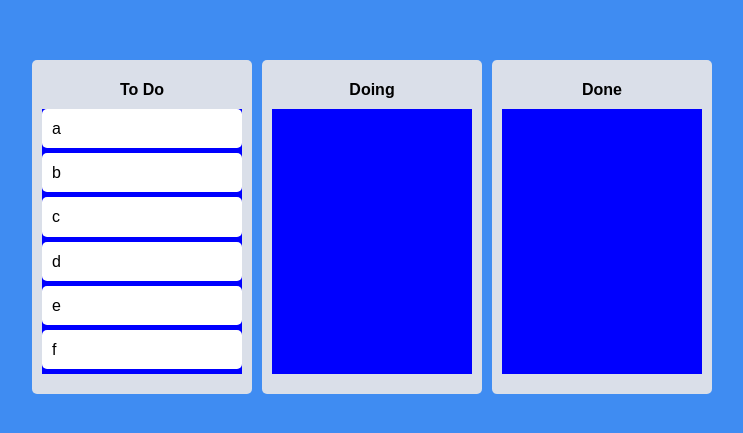
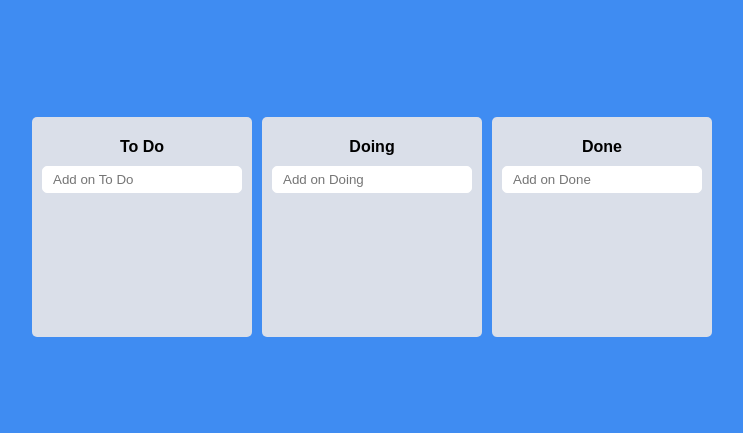
Before and after one commit to tiyang0110/react-todo-ex, a React (Create React App) app: page / in a window 1280 px wide. Shown: the part 173-606 px from the top of the page, without its empty margins (268-1011 px from the left). Built offline with nearby package versions, Linux system fonts and the light colour scheme.

Commit message:
TodoList 코드 챌린지중, TrashBox bcc 먼저 확인하기

```diff
--- a/package.json
+++ b/package.json
@@ -3,6 +3,11 @@
   "version": "0.1.0",
   "private": true,
   "dependencies": {
+    "@fortawesome/fontawesome-svg-core": "^6.1.1",
+    "@fortawesome/free-brands-svg-icons": "^6.1.1",
+    "@fortawesome/free-regular-svg-icons": "^6.1.1",
+    "@fortawesome/free-solid-svg-icons": "^6.1.1",
+    "@fortawesome/react-fontawesome": "^0.2.0",
     "@testing-library/jest-dom": "^5.16.4",
     "@testing-library/react": "^13.3.0",
     "@testing-library/user-event": "^13.5.0",
@@ -10,6 +15,7 @@
     "@types/node": "^16.11.41",
     "@types/react": "^18.0.12",
     "@types/react-dom": "^18.0.5",
+    "@types/react-fontawesome": "^1.6.5",
     "apexcharts": "^3.35.3",
     "install": "^0.13.0",
     "react": "^18.2.0",
--- a/src/App.tsx
+++ b/src/App.tsx
@@ -1,15 +1,22 @@
-import { DragDropContext, DropResult } from "react-beautiful-dnd";
+import { DragDropContext, DragStart, Droppable, DropResult } from "react-beautiful-dnd";
 import { useRecoilState } from "recoil";
 import styled from "styled-components";
 import { todoState } from "./atmos";
 import Board from "./Components/Board";
+import { FontAwesomeIcon } from "@fortawesome/react-fontawesome";
+import { library } from "@fortawesome/fontawesome-svg-core";
+import { fas } from "@fortawesome/free-solid-svg-icons";
+import { useState } from "react";
 
+// fontawesome solid 추가
+library.add(fas);
 
 const Wrapper = styled.div`
   display: flex;
   max-width: 680px;
   width: 100%;
   margin: 0 auto;
+  flex-direction: column;
   justify-content: center;
   align-items: center;
   height: 100vh;
@@ -23,25 +30,72 @@ const Boards = styled.div`
   gap: 10px;
 `;
 
+interface ITrashBoxProps {
+  isDraggingover: boolean,
+  isDraggingFromThis: boolean,
+  isDrag: boolean,
+}
+
+const TreshBox = styled.div<ITrashBoxProps>`
+  position: fixed;
+  left: 0;
+  right: 0;
+  bottom: 5px;
+  margin: 0 auto;
+  background-color: ${(props) => props.isDraggingover ? "#ff8563" : props.theme.boardColor};
+  width: 100px;
+  height: 100px;
+  display: flex;
+  justify-content: center;
+  align-items: center;
+  border-radius: 50%;
+  margin-bottom: 20px;
+  font-size: 40px;
+  transition: background-color 0.3s ease-in-out, transform 0.3s ease-in-out;
+  overflow: hidden;
+  box-shadow: 0px 2px 5px rgba(0, 0, 0, 0.4);
+  transform: ${(props) => props.isDrag ? "translateY(0px)" : "translateY(130px)" };
+  svg {
+    position: fixed;
+    opacity: ${(props) => props.isDraggingover ? "0" : "1"};
+    transition: opacity 0.3s ease-in-out;
+  }
+`;
+
+
+/*
+  코드 챌린지!
+  1. input 꾸미기 O
+  2. Todos -> Local Storage 저장 O
+  3. Task 삭제
+     -> 버튼, 드래그앤드랍(휴지통 삭제?) O
+  4. 보드 자체 순서 바꾸기
+  5. 보드 생성 폼 -> 실제 보드 생성
+*/
 
 function App(){
   const [todos, setTodos] = useRecoilState(todoState);
+  const [isDrag, setIsDrag] = useState(false);
+
+  const onDragStart = (info:DragStart) => {
+    console.log(info);
+    setIsDrag(true);
+  }
 
   const onDragEnd = (info:DropResult) => {
-    const { destination, draggableId, source } = info;
+    const { destination, source } = info;
 
-    console.log(info);
-
-    console.log(destination);
-    console.log(source.droppableId);
+    setIsDrag(false);
 
     if(!destination) return;
     if(destination?.droppableId === source.droppableId){
       // 같은 보드에서 움직임
       setTodos((allBoard) => {
         const boardCopy = [...allBoard[source.droppableId]];
+        const taskObj = boardCopy[source.index];
         boardCopy.splice(source.index, 1);
-        boardCopy.splice(destination?.index, 0, draggableId);
+        boardCopy.splice(destination?.index, 0, taskObj);
+
         return {
           ...allBoard,
           [source.droppableId]: boardCopy
@@ -49,14 +103,15 @@ function App(){
       })
     }
 
-    if(destination.droppableId !== source.droppableId){
+    if(destination.droppableId !== source.droppableId && destination.droppableId !== "trashBox"){
       // 다른 보드로 움직임
       setTodos((allBoard) => {
         const sourceBoard = [...allBoard[source.droppableId]];
+        const taskObj = sourceBoard[source.index];
         const targetBoard = [...allBoard[destination.droppableId]];
 
         sourceBoard.splice(source.index, 1);
-        targetBoard.splice(destination.index, 0, draggableId);
+        targetBoard.splice(destination.index, 0, taskObj);
 
         return {
           ...allBoard,
@@ -66,9 +121,30 @@ function App(){
       })
     }
 
+    if(destination.droppableId === "trashBox"){
+
+      setTodos((allBoard) => {
+        const sorceBoard = [...allBoard[source.droppableId]];
+
+        sorceBoard.splice(source.index, 1);
+        return {
+          ...allBoard,
+          [source.droppableId]: sorceBoard
+        }
+      })
+    }
   };
+
   return (
-    <DragDropContext onDragEnd={onDragEnd}>
+    <DragDropContext onDragEnd={onDragEnd} onDragStart={onDragStart}>
+      <Droppable droppableId="trashBox">
+        {(provided, snapshot) => (
+          <TreshBox isDrag={isDrag} isDraggingFromThis={Boolean(snapshot.draggingFromThisWith)} isDraggingover={snapshot.isDraggingOver} ref={provided.innerRef}>
+            <FontAwesomeIcon icon={["fas", "trash-arrow-up"]} />
+            {provided.placeholder}
+          </TreshBox>
+        )}
+      </Droppable>
       <Wrapper>
         <Boards>
           {Object.keys(todos).map((boardId) => <Board boardId={boardId} key={boardId} todos={todos[boardId]} />)}
--- a/src/Components/Board.tsx
+++ b/src/Components/Board.tsx
@@ -1,10 +1,12 @@
 import { Droppable } from "react-beautiful-dnd";
+import { useForm } from "react-hook-form";
+import { useSetRecoilState } from "recoil";
 import styled from "styled-components";
+import { ITodo, todoState } from "../atmos";
 import DragabbleCard from "../Components/DragabbleCard";
 
-
 const Wrapper = styled.div`
-  padding: 20px 10px;
+  padding-top: 20px;
   background-color: ${(props) => props.theme.boardColor};
   border-radius: 5px;
   min-height: 200px;
@@ -24,25 +26,73 @@ interface IAreaProps {
 }
 
 const Area = styled.div<IAreaProps>`
-  background-color: ${(props) => props.isDraggingover ? "pink" : props.isDraggingFromThis ? "red" : "blue"};
+  background-color: ${(props) => props.isDraggingover ? "#dfe6e9" : props.isDraggingFromThis ? "#b2bec3" : "transparent"};
   flex-grow: 1;
   transition: background-color .3s ease-in-out;
+  padding: 20px;
+  box-sizing: border-box;
+`;
+
+const Form = styled.form`
+  width: 100%;
+  display: flex;
+  justify-content: center;
+  padding: 0 10px;
+  box-sizing: border-box;
+  input {
+    width: 100%;
+    padding: 5px 10px;
+    border: 1px solid white;
+    border-radius: 5px;
+    &:focus{
+      outline: none;
+      border: 1px solid ${(props) => props.theme.bgColor};
+      box-sizing: border-box;
+      transition: border 0.3s ease-in-out;
+    }
+  }
 `;
 
 interface IBoardProps {
-  todos: string[];
+  todos: ITodo[];
   boardId: string;
 }
 
+interface IForm {
+  todo: string;
+}
+
 function Board({todos, boardId}:IBoardProps){
+  const setTodos = useSetRecoilState(todoState);
+  const { register, setValue, handleSubmit } = useForm<IForm>()
+  const onValid = ({todo}:IForm) => {
+    const newTodo = {
+      id: Date.now(),
+      text: todo,
+    }
+    setTodos((allBoard) => {
+      return {
+        ...allBoard,
+        [boardId]: [
+          newTodo,
+          ...allBoard[boardId],
+        ],
+      }
+    });
+    setValue("todo", "");
+  }
+
   return(
     <Wrapper>
       <BoardName>{boardId}</BoardName>
+      <Form onSubmit={handleSubmit(onValid)}>
+        <input {...register("todo", { required: true })} type="text" placeholder={`Add on ${boardId}`} />
+      </Form>
       <Droppable droppableId={boardId}>
         {(provided, snapshot) => (
           <Area isDraggingover={snapshot.isDraggingOver} isDraggingFromThis={Boolean(snapshot.draggingFromThisWith)} style={{ width: "100%"}} ref={provided.innerRef} {...provided.droppableProps}>
             {todos.map((todo, index) => (
-              <DragabbleCard key={todo} todo={todo} index={index} />
+              <DragabbleCard key={todo.id} todoId={todo.id} todoText={todo.text} index={index} />
             ))}
             {provided.placeholder}
           </Area>
--- a/src/Components/DragabbleCard.tsx
+++ b/src/Components/DragabbleCard.tsx
@@ -2,27 +2,37 @@ import { Draggable } from "react-beautiful-dnd";
 import styled from "styled-components";
 import React from "react";
 
-const Card = styled.div`
-  background-color: ${(props) => props.theme.cardColor};
+const Card = styled.div<{isDragging: boolean}>`
+  background-color: ${(props) => props.isDragging ? "#74b9ff" : props.theme.cardColor};
   padding: 10px 10px;
   border-radius: 5px;
   margin-bottom: 5px;
   width: 100%;
   box-sizing: border-box;
+  box-shadow: ${(props) => props.isDragging ? "0px 2px 5px rgba(0, 0, 0, 0.4)" : "none"};
+  font-size: 12px;
+  font-weight: 400;
+  display: flex;
+  justify-content: space-between;
+  align-items: center;
+  span{
+    cursor: pointer;
+  }
 `;
 
-
 interface IDragabbleCardProps{
-  todo: string;
+  todoId: number;
+  todoText: string;
   index: number;
 }
 
-function DragabbleCard({todo, index}:IDragabbleCardProps){
+function DragabbleCard({todoId, todoText, index}:IDragabbleCardProps){
+
   return (
-    <Draggable key={todo} draggableId={todo} index={index}>
-      {(e) => (
-        <Card ref={e.innerRef} {...e.dragHandleProps} {...e.draggableProps}>
-          {todo}
+    <Draggable key={todoId} draggableId={todoId + ""} index={index}>
+      {(e, snapshot) => (
+        <Card isDragging={snapshot.isDragging} ref={e.innerRef} {...e.dragHandleProps} {...e.draggableProps}>
+          {todoText}
         </Card>
       )}
     </Draggable>
--- a/src/atmos.tsx
+++ b/src/atmos.tsx
@@ -1,14 +1,30 @@
-import { atom, selector } from "recoil";
+import { atom } from "recoil";
+
+export interface ITodo {
+  id: number;
+  text: string;
+}
 
 interface ITodoState {
-  [key: string]: string[];
+  [key: string]: ITodo[];
 }
 
 export const todoState = atom<ITodoState>({
   key: "todo",
   default: {
-    "To Do": ["a", "b", "c", "d", "e", "f"],
+    "To Do": [],
     Doing: [],
     Done: [],
   },
+  effects: [({setSelf, onSet}) => {
+    const key = "todoList";
+    const savedValue = localStorage.getItem(key);
+    if(savedValue !== null){
+      setSelf(JSON.parse(savedValue));
+    }
+
+    onSet((newValue, _, isReset) => {
+      isReset ? localStorage.removeItem(key) : localStorage.setItem(key, JSON.stringify(newValue));
+    });
+  }]
 })
```
Also changed, not shown: 1 other file (tests, documents, lock files or other folders).
